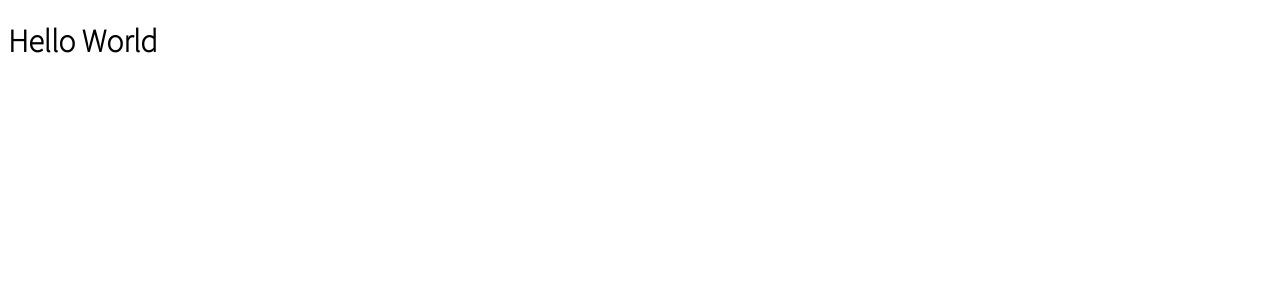
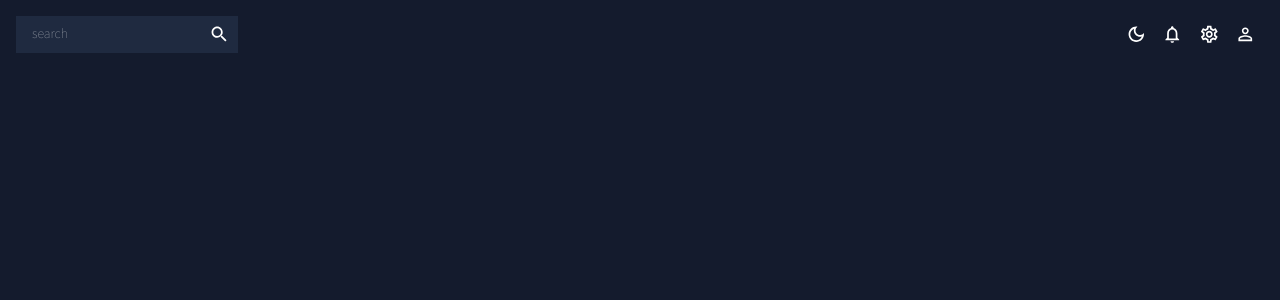
Before and after one commit to gheezl/MUI-practice, a React (Create React App) app: page / in a window 1280 px wide. Shown: the top 300 px of the page. Built offline with nearby package versions, Linux system fonts and the light colour scheme.

Commit message:
Building the header & integrating dark/light mode styling

```diff
--- a/src/App.js
+++ b/src/App.js
@@ -1,9 +1,18 @@
+import Header from "./features/global/header";
+import { ColorModeContext, useMode } from "./theme"
+import { CssBaseline, ThemeProvider } from "@mui/material"
+
 const App = () => {
+  const [theme, colorMode] = useMode();
+
   return(
-    <div>
-      <h1>Hello World</h1>
-    </div>
-  )
+    <ColorModeContext.Provider value={colorMode}>
+      <ThemeProvider theme={theme}>
+        <CssBaseline />
+        <Header />
+      </ThemeProvider>
+    </ColorModeContext.Provider>
+    )
 }
 
 export default App
--- /dev/null
+++ b/src/features/global/header.jsx
@@ -0,0 +1,37 @@
+import {Box, IconButton, useTheme, InputBase} from "@mui/material";
+import { useContext } from "react";
+import { ColorModeContext, tokens } from "../../theme";
+import { PersonOutline, NotificationsOutlined, DarkModeOutlined, LightModeOutlined, Search, SettingsOutlined } from "@mui/icons-material";
+
+const Header = () => {
+    const theme = useTheme();
+    const colors = tokens(theme.palette.mode);
+    const colorMode = useContext(ColorModeContext);
+
+    return(
+        <Box display="flex" justifyContent="space-between" padding={2}>
+            <Box display="flex" backgroundColor={colors.primary[400]} >
+                <InputBase sx={{marginLeft: 2, flex: 1}} placeholder="search" />
+                <IconButton type="button" sx={{padding: 1}} >
+                    <Search />
+                </IconButton>
+            </Box>
+            <Box display="flex">
+                <IconButton onClick={colorMode.toggleColorMode}>
+                    {theme.palette.mode === "dark" ? (<DarkModeOutlined />) : (<LightModeOutlined />)}
+                </IconButton>
+                <IconButton>
+                    <NotificationsOutlined />
+                </IconButton>
+                <IconButton>
+                    <SettingsOutlined />
+                </IconButton>
+                <IconButton>
+                    <PersonOutline />
+                </IconButton>
+            </Box>
+        </Box>
+    )
+}
+
+export default Header;
--- a/src/theme.js
+++ b/src/theme.js
@@ -1,4 +1,214 @@
-import {createContext, useState, useMemo} from "react";
-import {createTheme} from "@mui/material/styles";
+import { createContext, useState, useMemo } from "react";
+import { createTheme } from "@mui/material/styles";
 
-// color design tokens
+// color design tokens export
+export const tokens = (mode) => ({
+  ...(mode === "dark"
+    ? {
+        grey: {
+          100: "#e0e0e0",
+          200: "#c2c2c2",
+          300: "#a3a3a3",
+          400: "#858585",
+          500: "#666666",
+          600: "#525252",
+          700: "#3d3d3d",
+          800: "#292929",
+          900: "#141414",
+        },
+        primary: {
+          100: "#d0d1d5",
+          200: "#a1a4ab",
+          300: "#727681",
+          400: "#1F2A40",
+          500: "#141b2d",
+          600: "#101624",
+          700: "#0c101b",
+          800: "#080b12",
+          900: "#040509",
+        },
+        greenAccent: {
+          100: "#dbf5ee",
+          200: "#b7ebde",
+          300: "#94e2cd",
+          400: "#70d8bd",
+          500: "#4cceac",
+          600: "#3da58a",
+          700: "#2e7c67",
+          800: "#1e5245",
+          900: "#0f2922",
+        },
+        redAccent: {
+          100: "#f8dcdb",
+          200: "#f1b9b7",
+          300: "#e99592",
+          400: "#e2726e",
+          500: "#db4f4a",
+          600: "#af3f3b",
+          700: "#832f2c",
+          800: "#58201e",
+          900: "#2c100f",
+        },
+        blueAccent: {
+          100: "#e1e2fe",
+          200: "#c3c6fd",
+          300: "#a4a9fc",
+          400: "#868dfb",
+          500: "#6870fa",
+          600: "#535ac8",
+          700: "#3e4396",
+          800: "#2a2d64",
+          900: "#151632",
+        },
+      }
+    : {
+        grey: {
+          100: "#141414",
+          200: "#292929",
+          300: "#3d3d3d",
+          400: "#525252",
+          500: "#666666",
+          600: "#858585",
+          700: "#a3a3a3",
+          800: "#c2c2c2",
+          900: "#e0e0e0",
+        },
+        primary: {
+          100: "#040509",
+          200: "#080b12",
+          300: "#0c101b",
+          400: "#f2f0f0", // manually changed
+          500: "#141b2d",
+          600: "#1F2A40",
+          700: "#727681",
+          800: "#a1a4ab",
+          900: "#d0d1d5",
+        },
+        greenAccent: {
+          100: "#0f2922",
+          200: "#1e5245",
+          300: "#2e7c67",
+          400: "#3da58a",
+          500: "#4cceac",
+          600: "#70d8bd",
+          700: "#94e2cd",
+          800: "#b7ebde",
+          900: "#dbf5ee",
+        },
+        redAccent: {
+          100: "#2c100f",
+          200: "#58201e",
+          300: "#832f2c",
+          400: "#af3f3b",
+          500: "#db4f4a",
+          600: "#e2726e",
+          700: "#e99592",
+          800: "#f1b9b7",
+          900: "#f8dcdb",
+        },
+        blueAccent: {
+          100: "#151632",
+          200: "#2a2d64",
+          300: "#3e4396",
+          400: "#535ac8",
+          500: "#6870fa",
+          600: "#868dfb",
+          700: "#a4a9fc",
+          800: "#c3c6fd",
+          900: "#e1e2fe",
+        },
+      }),
+});
+
+// mui theme settings
+export const themeSettings = (mode) => {
+  const colors = tokens(mode);
+  return {
+    palette: {
+      mode: mode,
+      ...(mode === "dark"
+        ? {
+            // palette values for dark mode
+            primary: {
+              main: colors.primary[500],
+            },
+            secondary: {
+              main: colors.greenAccent[500],
+            },
+            neutral: {
+              dark: colors.grey[700],
+              main: colors.grey[500],
+              light: colors.grey[100],
+            },
+            background: {
+              default: colors.primary[500],
+            },
+          }
+        : {
+            // palette values for light mode
+            primary: {
+              main: colors.primary[100],
+            },
+            secondary: {
+              main: colors.greenAccent[500],
+            },
+            neutral: {
+              dark: colors.grey[700],
+              main: colors.grey[500],
+              light: colors.grey[100],
+            },
+            background: {
+              default: "#fcfcfc",
+            },
+          }),
+    },
+    typography: {
+      fontFamily: ["Source Sans Pro", "sans-serif"].join(","),
+      fontSize: 12,
+      h1: {
+        fontFamily: ["Source Sans Pro", "sans-serif"].join(","),
+        fontSize: 40,
+      },
+      h2: {
+        fontFamily: ["Source Sans Pro", "sans-serif"].join(","),
+        fontSize: 32,
+      },
+      h3: {
+        fontFamily: ["Source Sans Pro", "sans-serif"].join(","),
+        fontSize: 24,
+      },
+      h4: {
+        fontFamily: ["Source Sans Pro", "sans-serif"].join(","),
+        fontSize: 20,
+      },
+      h5: {
+        fontFamily: ["Source Sans Pro", "sans-serif"].join(","),
+        fontSize: 16,
+      },
+      h6: {
+        fontFamily: ["Source Sans Pro", "sans-serif"].join(","),
+        fontSize: 14,
+      },
+    },
+  };
+};
+
+// context for color mode
+export const ColorModeContext = createContext({
+  toggleColorMode: () => {},
+});
+
+export const useMode = () => {
+  const [mode, setMode] = useState("dark");
+
+  const colorMode = useMemo(
+    () => ({
+      toggleColorMode: () =>
+        setMode((prev) => (prev === "light" ? "dark" : "light")),
+    }),
+    []
+  );
+
+  const theme = useMemo(() => createTheme(themeSettings(mode)), [mode]);
+  return [theme, colorMode];
+};
```
